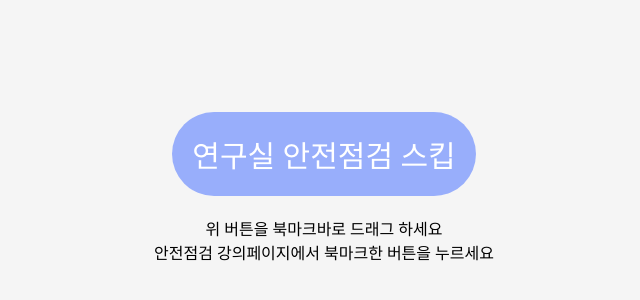
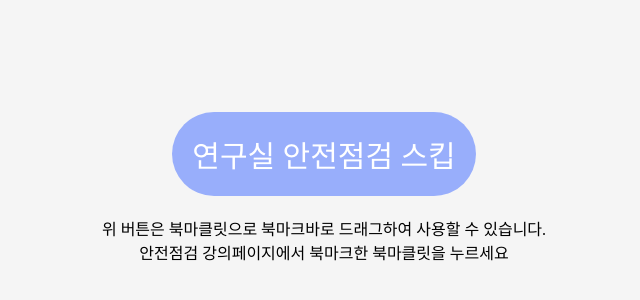
Before and after one commit to ajb3296/labsafety_skipper, a plain HTML site: page index.html in a window 1280 px wide. Shown: the part 212-512 px from the top of the page, without its empty margins (316-956 px from the left). Drawn offline with Linux system fonts and the light colour scheme.

Commit message:
북마크바 내용 수정

```diff
--- a/index.html
+++ b/index.html
@@ -7,11 +7,11 @@
     </head>
     <body>
         <div class="box">
-            <a class="install" href="javascript:try {var currentPage = nowPageNum;} catch {alert('오류! 현재 페이지 수를 알 수 없습니다');}function goNextPage() {if (currentPage <= totalPageNum) {opener.PageMove2019AfterVersion(currentPage);console.log(`${currentPage} 페이지를 수강완료했습니다.`);currentPage += 1;setTimeout(function() {goNextPage();}, 100);} else {alert('강의 수강이 완료되었습니다!');}}function runKitMacro() {console.log(`현재 ${currentPage} 페이지를 수강중입니다.`);setTimeout(function () {goNextPage();}, 100)}runKitMacro();" title="KOLLA SKIPPER">
+            <a class="install" href="javascript:try {var currentPage = nowPageNum;} catch {if (window.location.host=='labsafety.kumoh.ac.kr') {alert('오류! 현재 페이지 수를 알 수 없습니다');} else {alert('해당 버튼을 북마크바로 드래그엔 드랍 하세요')} }function goNextPage() {if (currentPage <= totalPageNum) {opener.PageMove2019AfterVersion(currentPage);console.log(`${currentPage} 페이지를 수강완료했습니다.`);currentPage += 1;setTimeout(function() {goNextPage();}, 100);} else {alert('강의 수강이 완료되었습니다!');}}function runKitMacro() {console.log(`현재 ${currentPage} 페이지를 수강중입니다.`);setTimeout(function () {goNextPage();}, 100)}runKitMacro();" title="KOLLA SKIPPER">
                 연구실 안전점검 스킵
             </a>
-            <a>위 버튼을 북마크바로 드래그 하세요</a>
-            <a>안전점검 강의페이지에서 북마크한 버튼을 누르세요</a>
+            <a>위 버튼은 북마클릿으로 북마크바로 드래그하여 사용할 수 있습니다.</a>
+            <a>안전점검 강의페이지에서 북마크한 북마클릿을 누르세요</a>
         </div>
     </body>
 </html>
```
